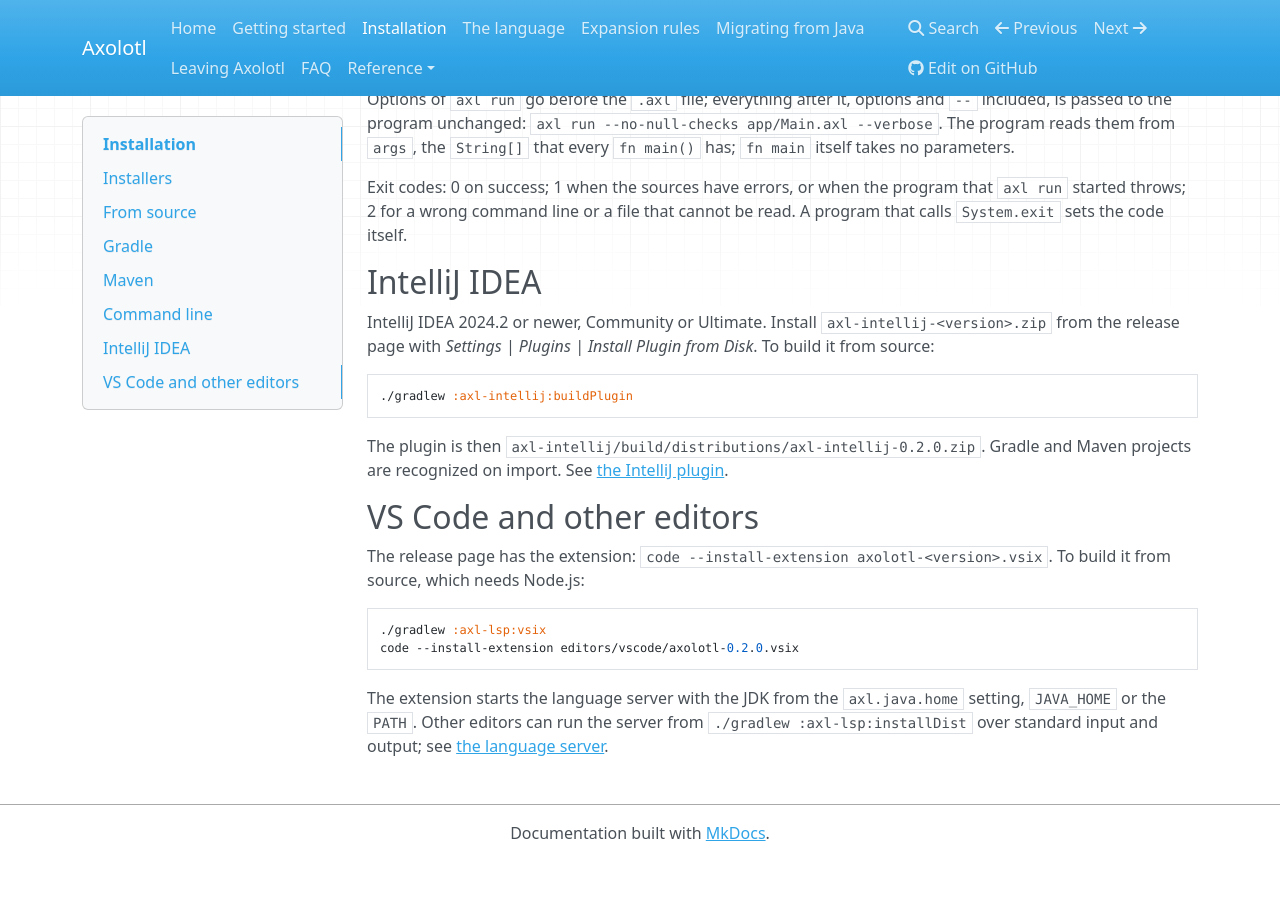
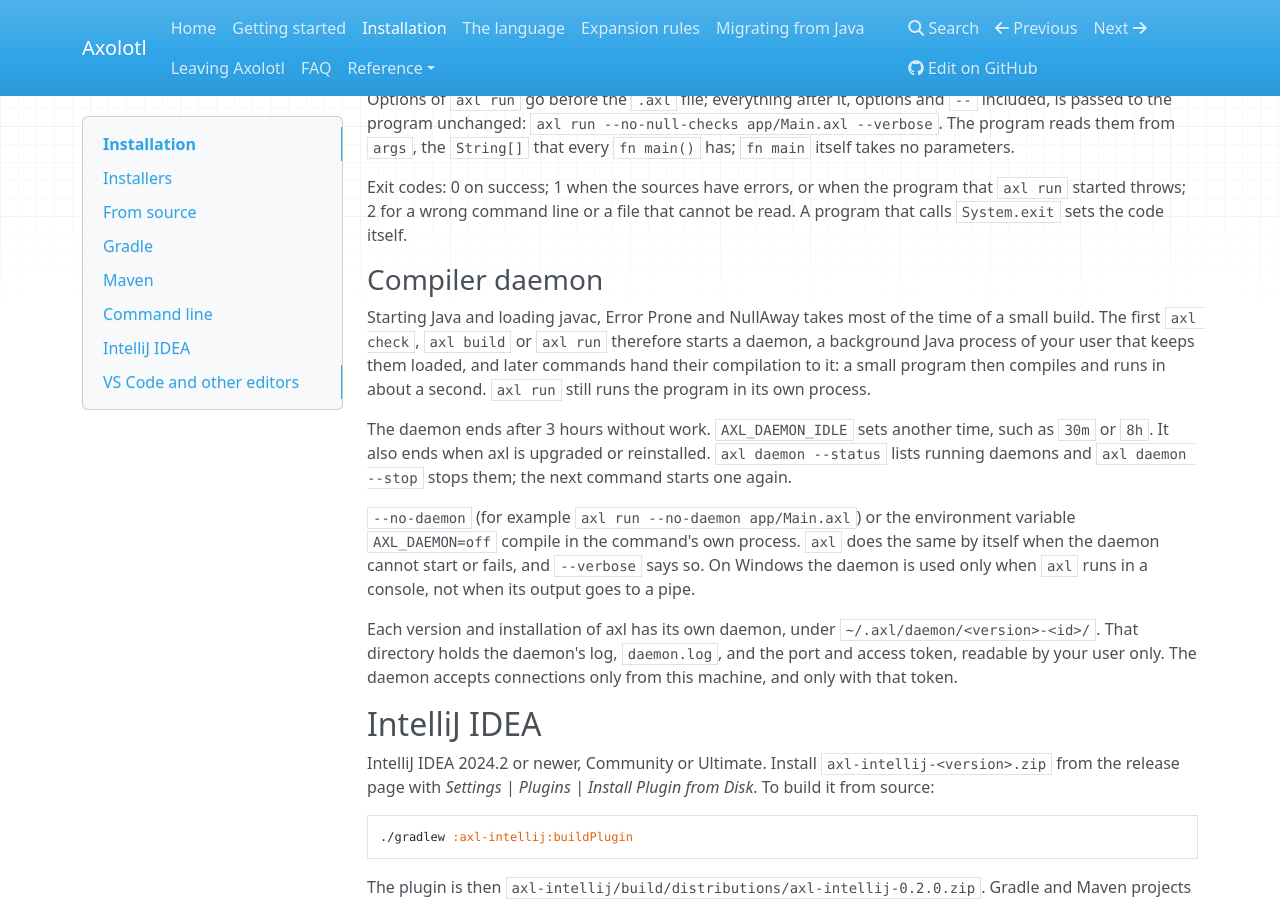
Before and after one commit to k1ngmang/axolotl-lang, an MkDocs documentation site: the page built from docs/install.md, in a window 1280 px wide and 900 px high, scrolled down 2924 px. Built offline with MkDocs 1.6.1, drawn with Linux system fonts in a browser that asks for light colours; nearby versions of some CDN libraries; before the commit the page ends 3785 px from its top, so only the background shows below that.

Commit message:
Document the compiler daemon

```diff
--- a/docs/install.md
+++ b/docs/install.md
@@ -144,6 +144,25 @@ Exit codes: 0 on success; 1 when the sources have errors, or when the program th
 started throws; 2 for a wrong command line or a file that cannot be read. A program that calls
 `System.exit` sets the code itself.
 
+### Compiler daemon
+
+Starting Java and loading javac, Error Prone and NullAway takes most of the time of a small build. The first
+`axl check`, `axl build` or `axl run` therefore starts a daemon, a background Java process of your user that keeps
+them loaded, and later commands hand their compilation to it: a small program then compiles and runs in about a
+second. `axl run` still runs the program in its own process.
+
+The daemon ends after 3 hours without work. `AXL_DAEMON_IDLE` sets another time, such as `30m` or `8h`. It also ends
+when axl is upgraded or reinstalled. `axl daemon --status` lists running daemons and `axl daemon --stop` stops them;
+the next command starts one again.
+
+`--no-daemon` (for example `axl run --no-daemon app/Main.axl`) or the environment variable `AXL_DAEMON=off` compile in
+the command's own process. `axl` does the same by itself when the daemon cannot start or fails, and `--verbose` says
+so. On Windows the daemon is used only when `axl` runs in a console, not when its output goes to a pipe.
+
+Each version and installation of axl has its own daemon, under `~/.axl/daemon/<version>-<id>/`. That directory holds
+the daemon's log, `daemon.log`, and the port and access token, readable by your user only. The daemon accepts
+connections only from this machine, and only with that token.
+
 ## IntelliJ IDEA
 
 IntelliJ IDEA 2024.2 or newer, Community or Ultimate. Install `axl-intellij-<version>.zip` from the
```
Also changed, not shown: CHANGELOG.md (+1 -0 lines), docs/decisions.md (+1 -0 lines).
